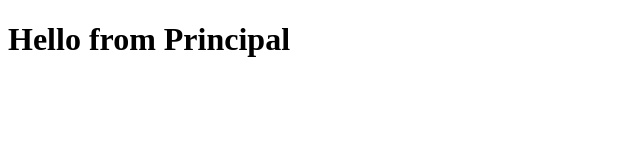
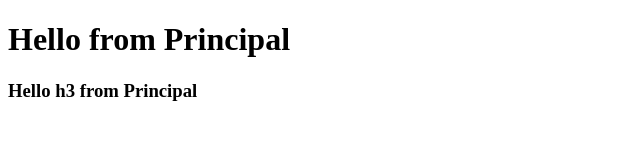
Before and after one commit to santa-alfredo/Principal, a plain HTML site: page index.html in a window 1280 px wide. Shown: the whole page, without its empty margins (0-640 px from the left). Drawn offline with Linux system fonts and the light colour scheme.

Commit message:
add tag3 & create .txt

```diff
--- a/index.html
+++ b/index.html
@@ -8,5 +8,6 @@
 </head>
 <body>
     <h1>Hello from Principal</h1>
+    <h3>Hello h3 from Principal</h3>
 </body>
 </html>
```
Also changed, not shown: main.txt (added).
